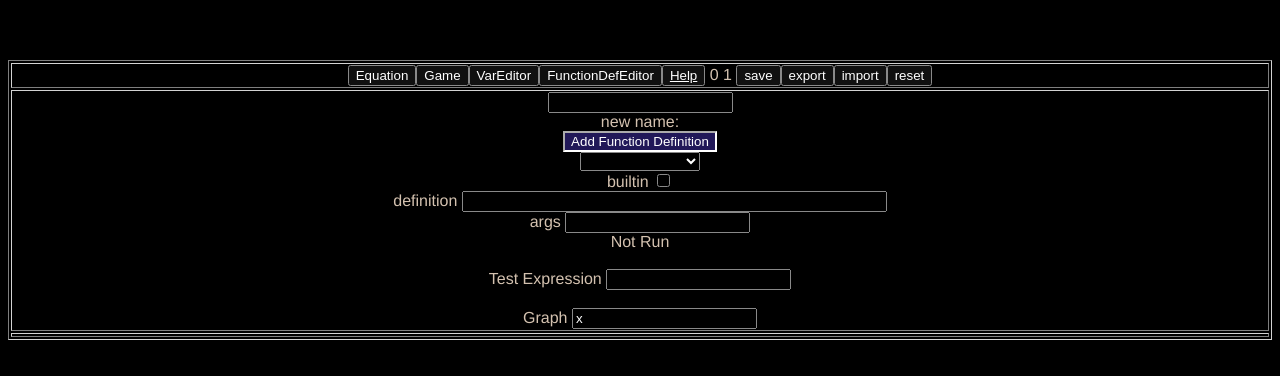
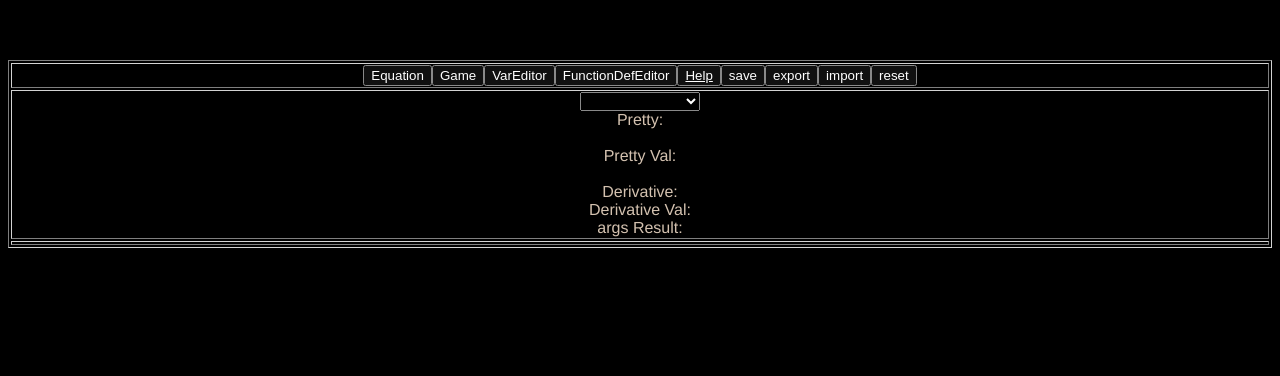
Before and after one commit to typeholes/mathole, a Vue app: page / in a window 1280 px wide. Both pictures are taken after a click on the button "FunctionDefEditor". Shown: the top 376 px of the page. Built offline with nearby package versions, Linux system fonts and the light colour scheme.

Commit message:
simplified function def editor

```diff
--- a/src/components/FunctionDefEditor.vue
+++ b/src/components/FunctionDefEditor.vue
@@ -1,10 +1,8 @@
 <script setup>
 
-import { planckConstantDependencies } from 'mathjs';
-import { inject, provide, ref} from 'vue';
-import * as FunctionDef from '../js/FunctionDef';
+import { ref} from 'vue';
 
-import { addFunction, runString } from '../js/mathUtil';
+import { runString, displayFunction } from '../js/mathUtil';
 
 import { ST } from '../js/ST';
 
@@ -14,30 +12,33 @@ const { functionDefMap } = ST.useState( 'functionDefMap' );
 
 var selectedDefName = ref("sin");
 
-const newDefName = ref(' ');
-
-const definitionResult = ref('Not Run');
-
-const testString = ref(' ');
-
-const testGraphExpr = ref('x');
-
 const testResult = ref(' ');
 
-function runTest(event) {
-   testString.value = event.target.value;
-   testResult.value = runString(testString.value);
+
+function *zip (...iterables){
+    let iterators = iterables.map(i => i[Symbol.iterator]() )
+    while (true) {
+        let results = iterators.map(iter => iter.next() )
+        if (results.some(res => res.done) ) return
+        else yield results.map(res => res.value )
+    }
 }
 
 
-function runTestGraph(event) {
-   testGraphExpr.value = event.target.value;
-   plot( '#test-graph-expr', testGraphExpr.value);
+function display() {
+  const argNames = getField('args');
+  const values = getField('argValues');
+  const args = Object.fromEntries(zip( argNames, values));
+  const allSet = values.every( (x) => typeof x !== 'undefined' );
+
+  if (allSet) {
+    displayFunction(selectedDefName.value,'fn-', '#test-graph-expr', args);
   }
-
+}
 
 function selectDef(event) {
   selectedDefName.value=event.target.value;
+  display();
 }
 
 function getField(name) {
@@ -46,71 +47,61 @@ function getField(name) {
     return ret;
 }
 
-function getArray(name) {
-    const functionDef = functionDefMap.value()[selectedDefName.value];
-    const ret = functionDef && functionDef[name];
-    return JSON.stringify(ret);
+function getArgValue(idx) {
+  let values =  getField('argValues');
+  if (typeof values === 'undefined') {
+    values = getField('args').map( ()=>'1');
+    functionDefMap.setField('argValues', values);
   }
 
-function tryDefinition(name) {
-  addFunction( selectedDefName.value, getField('args'), getField('def'));
+  let value = values[idx];
 
-  const def = functionDefMap.value()[selectedDefName.value];
-  const result = FunctionDef.runDefinition(def);
-  definitionResult.value = result;
-  return result;
+  if (typeof value === 'undefined') {
+    setArgValue( {value: '1'}, idx);
+    return '1';
   }
 
-function update(event, name, src='value') {
-    var value = event.target[src];
-    functionDefMap.setField( {defName: selectedDefName.value, fieldName: name, value: value});
-    tryDefinition();
+  return value;
+
 }
 
-function updateArray(event, name, src='value') {
-    var value = event.target[src];
-    var json = JSON.parse(value);
-    functionDefMap.setField( {defName: selectedDefName.value, fieldName: name, value: json});
-    tryDefinition();
-}
+function setArgValue( event, idx) {
+  var value = event.target.value.trim();
+  let field = getField('argValues');
+  field[idx] = value;
+  functionDefMap.setField( {defName: selectedDefName.value, fieldName: 'argValues', value: field});
+  display();
 
-function addNewDef() {
-    if (!newDefName.value) return;
-    const name = newDefName.value.trim();
-    if (!name) return;
-    functionDefMap.addDef(name);
-    selectedDefName.value = name;
 }
 
 </script>
 
 <template>
   <div>
-    <input type="text" v-model="newDefName">
-    <br> new name: {{ newDefName }}<br>
-    <button @click="addNewDef">Add Function Definition</button><br>
     <select  :value="selectedDefName" @change="selectDef">
     <option v-for="(_, defName) in functionDefMap.value()" :value="defName"> {{ defName }} </option>
     </select>
     <div >
-        builtin <input type="checkbox" :checked="getField('builtin')" @change="update($event, 'builtin', 'checked')"><br>
-        definition <input type="text" size="50" :value="getField('def')" @change="update($event, 'def')"><br>
-        args <input type="text" :value="getArray('args')" @change="updateArray($event, 'args')"><br>
-        {{ definitionResult }}<br><br>
-        Test Expression <input type="text" :value="testString" @change="runTest($event)"><br>
-        {{ testResult }} <br>
 
-        Graph  <input type="text"  :value="testGraphExpr" @change="runTestGraph($event)"><br>
+                      <div>
+                    <!-- <div> selected: {{ selected }} <br> -->
+                    Pretty:
+                    <div id="fn-pretty"></div>
+                    <br />Pretty Val:
+                    <div id="fn-pretty-val"></div>
+                    <br />Derivative:
+                    <div id="fn-derivative"></div>Derivative Val:
+                    <div id="fn-derivative-val"></div>
+                </div>
+
+
+        args
+     <ul v-for="(arg, idx) in getField('args')">
+         <li> {{ arg }} <input type="text" :value="getArgValue(idx)" @change="setArgValue($event, idx)"> </li>
+     </ul>
+        Result: {{ testResult }} <br>
         <div id='test-graph-expr' class="graphDiv"></div>
 
-<!-- <br>
-        definition <input type="text" :value="getField('def')" @change="update($event, 'def')">
-        builtin <input type="checkbox" :checked="getField('builtin')" @change="update($event, 'builtin', 'checked')">
-        visible <input type="checkbox" :checked="getField('visible')" @change="update($event, 'visible', 'checked')">
-        <br>cost function <select :value="getField('costFn')" @change="update($event, 'costFn')" ><option v-for=" (_, fn) in GameVar.fnMap" :value="fn"> {{fn}} </option></select>
-        args <input type="text" :value="getArray('args')" @change="updateArray($event, 'args')">
-        <br>value function <select :value="getField('valueFn')" @change="update($event, 'valueFn')" ><option v-for=" (_, fn) in GameVar.fnMap" :value="fn"> {{fn}} </option></select>
-        args <input type="text" :value="getArray('valueArgs')" @change="updateArray($event, 'valueArgs')">         -->
     </div>
   </div>
 </template>
--- a/src/components/Mathole.vue
+++ b/src/components/Mathole.vue
@@ -27,7 +27,7 @@ function setMode(newMode) {
 
 const { functionDefMap, varMap } = ST.useState( 'functionDefMap', 'varMap' );
 
-const { lastTime, count, _count2, _errorMessage } = ST.useState( 'lastTime', 'count', '_count2', '_errorMessage' );
+const { lastTime, _errorMessage } = ST.useState( 'lastTime', '_errorMessage' );
 
 onMounted( ()=> {
   console.log('mounted ' + lastTime.value() );
@@ -108,8 +108,6 @@ function doExport() {
 }
  window.setInterval(lastTime.tick, 500);
 
-// window.setInterval(count._increment, 500);
-// window.setInterval(_count2.double, 5000);
 
 
 </script>
@@ -123,8 +121,6 @@ function doExport() {
         <button @click="setMode(VarEditor)">VarEditor</button>
         <button @click="setMode(FunctionDefEditor)">FunctionDefEditor</button>
         <button><a href="https://youtu.be/akT0wxv9ON8?t=30">Help</a></button>
-        {{ count.ref }}
-        {{ _count2.ref }}
         <button @click="ST.saveAll">save</button>
         <button @click="doExport">export</button>
         <button @click="doImport">import</button>
--- a/src/initialState.js
+++ b/src/initialState.js
@@ -23,15 +23,15 @@ export const initialState = {
         // we don't need to explicitly create builtin functions but here is how we could
         // sin: FunctionDef.newFunctionDef('sin', true, ['a'],''),
         // ...FunctionDef.fromBuiltin('acos'),
-        id: FunctionDef.newFunctionDef('id', false, ['a'], 'a'),
-        times: FunctionDef.newFunctionDef('times', false, ['a','b'], 'a*b'),
-        zigZag: FunctionDef.newFunctionDef('zigZag', false, ['x'], '1-2 * acos((1- smoother) * sin(2 * pi * x))/pi'),
-        squareWave: FunctionDef.newFunctionDef('squareWave', false, ['x'], '2 * atan( sin(2 * pi * x)/ smoother )/pi'),
-        sawtooth: FunctionDef.newFunctionDef('sawtooth', false, ['x'], '(1+zigZag((2 * x - 1)/4) * squareWave(x/2))/2'),
-        steps: FunctionDef.newFunctionDef('steps', false, ['x'], 'x - sawtooth(x)'),
-        logSquares: FunctionDef.newFunctionDef('logSquares', false, ['a','b'], 'log(a^2+b^2)'),  // need a better name for this
-        curvedSawtooth: FunctionDef.newFunctionDef('curvedSawtooth', false, ['x'], 'logSquares(x^smoother,sawtooth(x))'),
-        calcMarketValue: FunctionDef.newFunctionDef('calcMarketValue', false, ['x'], 'curvedSawtooth(t)'),
+        id: FunctionDef.newFunctionDef('id', false, ['x'], ['x'], 'x'),
+        times: FunctionDef.newFunctionDef('times', false, ['x','b'], ['x','3'], 'x*b'),
+        zigZag: FunctionDef.newFunctionDef('zigZag', false, ['x'], ['x'], '1-2 * acos((1- smoother) * sin(2 * pi * x))/pi'),
+        squareWave: FunctionDef.newFunctionDef('squareWave', false, ['x'], ['x'], '2 * atan( sin(2 * pi * x)/ smoother )/pi'),
+        sawtooth: FunctionDef.newFunctionDef('sawtooth', false, ['x'], ['x'], '(1+zigZag((2 * x - 1)/4) * squareWave(x/2))/2'),
+        steps: FunctionDef.newFunctionDef('steps', false, ['x'], ['x'], 'x - sawtooth(x)'),
+        logSquares: FunctionDef.newFunctionDef('logSquares', false, ['x','b'], ['x',2], 'log(x^2+b^2)'),  // need a better name for this
+        curvedSawtooth: FunctionDef.newFunctionDef('curvedSawtooth', false, ['x'], ['x'], 'logSquares(x^smoother,sawtooth(x))'),
+        calcMarketValue: FunctionDef.newFunctionDef('calcMarketValue', false, ['x'], ['x'], 'curvedSawtooth(t)'),
     },
 }
 
--- a/src/js/FunctionDef.ts
+++ b/src/js/FunctionDef.ts
@@ -3,18 +3,20 @@ export type FunctionDef = {
     name: string,
     builtin: boolean,
     args: string[],
+    argValues: string[],
     def: string,
 }
 
-export function newFunctionDef(name: string, builtin: boolean, args: string[], def: string) : FunctionDef {
+export function newFunctionDef(name: string, builtin: boolean, args: string[], argValues: string[], def: string) : FunctionDef {
+    let vals = argValues || args.map( (x)=>'1');
     if (!builtin) {
-        addFunction( name, args, def);
+        addFunction( name, args, vals, def);
     }
-    return { name, builtin, args, def };
+    return { name, builtin, args, argValues: vals, def };
 }
 
 export function fromBuiltin(name: string) {
-    return { [name]: newFunctionDef(name, true, ['x'], '') };
+    return { [name]: newFunctionDef(name, true, ['x'], ['x'], '') };
 }
 
 
--- a/src/js/mathUtil.js
+++ b/src/js/mathUtil.js
@@ -6,9 +6,10 @@ import * as Eq from './Eq';
 import * as GameVar from './GameVar';
 
 import { addHandlers, createHovers } from './mathHovers';
+import { plot } from './plot';
 
 export default displayExpr;
-export { displayExpr, evalEquation, runDefinition, runString, setVariable, addFunction, M, expand, formatGraphExpr, getDerivative };
+export { displayExpr, evalEquation, runDefinition, runString, setVariable, addFunction, M, expand, formatGraphExpr, getDerivative, displayFunction };
 
 
 //simplify.rules.push({ l: 'n1*n2/(n1*n3)', r: 'n2/n3' });
@@ -20,8 +21,8 @@ function setVariable(varName, value) {
 }
 
 var functionDefs = {}
-function addFunction(name, args, body) {
-  functionDefs[name] = { name, args, body, valid: false}
+function addFunction(name, args, argValues, body) {
+  functionDefs[name] = { name, args, argValues, body, valid: false}
   var fnString = name + '(' + args.join(',') + ')=' + body;
   var { result, fn } = runDefinition(fnString);
   functionDefs[name].valid = result=='Valid';
@@ -29,16 +30,16 @@ function addFunction(name, args, body) {
 }
 
 
-function getDerivative(expr, by) {
+function getDerivative(expr, by, args={}) {
   var src = typeof expr === 'object' ? src : M.parse(expr);
-  var expanded = expand(src);
+  var expanded = expand(src, true, args);
   var derived = M.derivative(expanded, by);
   return derived;
 }
 
 function formatGraphExpr(expr) {
   var src = typeof expr === 'object' ? src : M.parse(expr);
-  var expanded = expand(src);
+  var expanded = expand(src, true);
 
   console.log(expanded);
 
@@ -48,17 +49,15 @@ function formatGraphExpr(expr) {
   return str;
 }
 
-
-function expand(node, localScope={}) {
+function expand(node, replaceConstants, localScope={}) {
 
   if (node.content) { // Parenthesis
-    node.content = expand(node.content, localScope);
+    node.content = expand(node.content, replaceConstants, localScope);
     return node;
   }
-
   if (node.op) {  // OperatorNode2
     node.args = node.args.map( (a)=>
-      expand(a, localScope)
+      expand(a, replaceConstants, localScope)
       );
     return node;
   }
@@ -67,7 +66,7 @@ function expand(node, localScope={}) {
     var def = functionDefs[node.fn.name];
     if (typeof def == 'undefined') {
       node.args = node.args.map( (a)=>
-      expand(a, localScope)
+      expand(a, replaceConstants, localScope)
       );
 
       return node;
@@ -77,9 +76,9 @@ function expand(node, localScope={}) {
       for(var i=0;i<def.args.length;i++) {
         var argName = def.args[i];
         var argValue = node.args[i];
-        bodyScope[argName] = expand(argValue, { ...localScope, ...bodyScope });
+        bodyScope[argName] = expand(argValue, replaceConstants, { ...localScope, ...bodyScope });
       }
-      var newNode=expand(bodyNode, { ...localScope, ...bodyScope });
+      var newNode=expand(bodyNode, replaceConstants, { ...localScope, ...bodyScope });
       return newNode;
     }
     // todo: expand function def.
@@ -144,36 +143,54 @@ function evalEquation(equation, varMap, constant) {
   return compile('constant + ' + Eq.eqString(equation)).evaluate(scope);
 }
 
-function texExpr(expr) {
+function texExpr(expr, doExpand, replaceConstants, args={}) {
   let parenthesis = 'keep';
   let implicit = 'hide';
 
   return function() {
-    var node = M.parse(expr);
-    return  node.transform(addHandlers).toTex({ parenthesis: parenthesis, implicit: implicit });
+    let node = M.parse(expr);
+    let expanded = doExpand ? expand(node, replaceConstants, args) : node;
+    let simplified = M.simplify(expanded)
+    return simplified.transform(addHandlers).toTex({ parenthesis: parenthesis, implicit: implicit });
   };
 }
 
-function texDerivative(expr, selectedVar) {
-  var node = M.parse(expr);
-  return ()=> derivative(node, selectedVar).toTex();
+function texDerivative(expr, selectedVar, args={}) {
+  let parenthesis = 'keep';
+  let implicit = 'hide';
+  return function() {
+    let derivative = getDerivative(expr, selectedVar, args);
+    return derivative.transform(addHandlers).toTex({ parenthesis: parenthesis, implicit: implicit });
+  };
+
 }
 
-function displayExpr(expr, valExpr, selectedVar, elementIdPrefix="") {
+function displayFunction(name, elementIdPrefix="", graphId="", args={}) {
+
+  if ( typeof elementIdPrefix !== 'undefined' && elementIdPrefix !== "") {
+    displayExpr( functionDefs[name].body, 'x', elementIdPrefix, args);
+  }
+
+  const expr = functionDefs[name].body;
+  const expanded = expand(M.parse(expr), true, args);
+  plot(graphId, expanded.toString());
+  }
+
+function displayExpr(expr, selectedVar, elementIdPrefix="", args={}) {
 
 
   const parts = [
     { id: elementIdPrefix + 'pretty',
-      toTex: texExpr(expr),
+      toTex: texExpr(expr, false, false),
     },
     { id: elementIdPrefix + 'pretty-val',
-      toTex: texExpr(valExpr),
+      toTex: texExpr(expr, true, false, args),
     },
     { id: elementIdPrefix + 'derivative',
       toTex: texDerivative(expr, selectedVar),
     },
     { id: elementIdPrefix + 'derivative-val',
-      toTex: texDerivative(valExpr, selectedVar),
+      toTex: texDerivative(expr, selectedVar, args),
     },
   ];
 
--- a/src/main.js
+++ b/src/main.js
@@ -131,18 +131,10 @@ ST.addDef('varMap', initialState.varMap, {
   (varMap) => varMap.t.cntBought=0
 );
 
-ST.addDef( 'count', 0 ,{
-  _increment: (state) => { return state.count++; },
-});
-
-ST.addDef( '_count2', 1 ,{
-double: (state) => { return state._count2*=2; },
-});
-
 
 ST.addDef('functionDefMap', initialState.functionDefMap, {
   addDef: (state,name) => {
-    const newDef = FunctionDef.newFunctionDef(name, true, ['a','b'], '');
+    const newDef = FunctionDef.newFunctionDef(name, true, ['a','b'], ['x',2], '');
     state.functionDefMap[name]= newDef;
     return newDef;
   },
```
Lines whose indentation alone changed are shown as unchanged.
